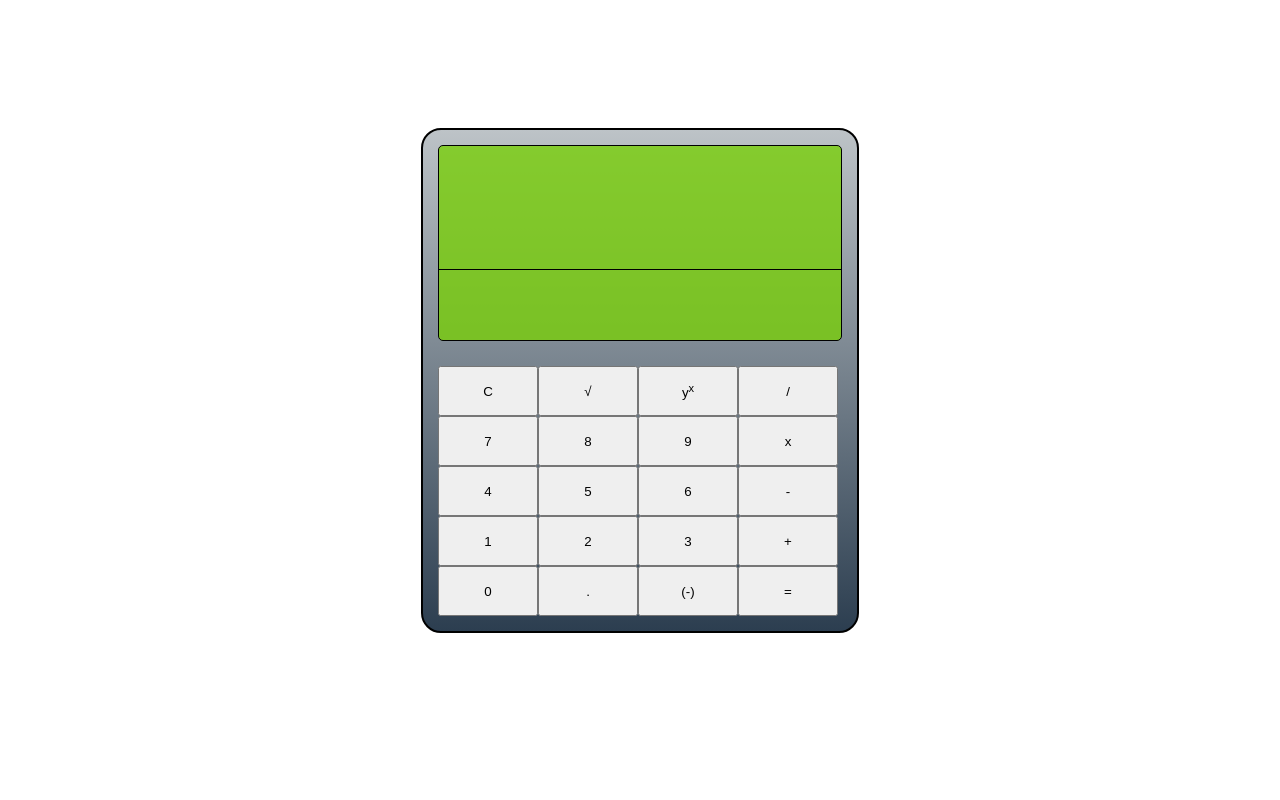
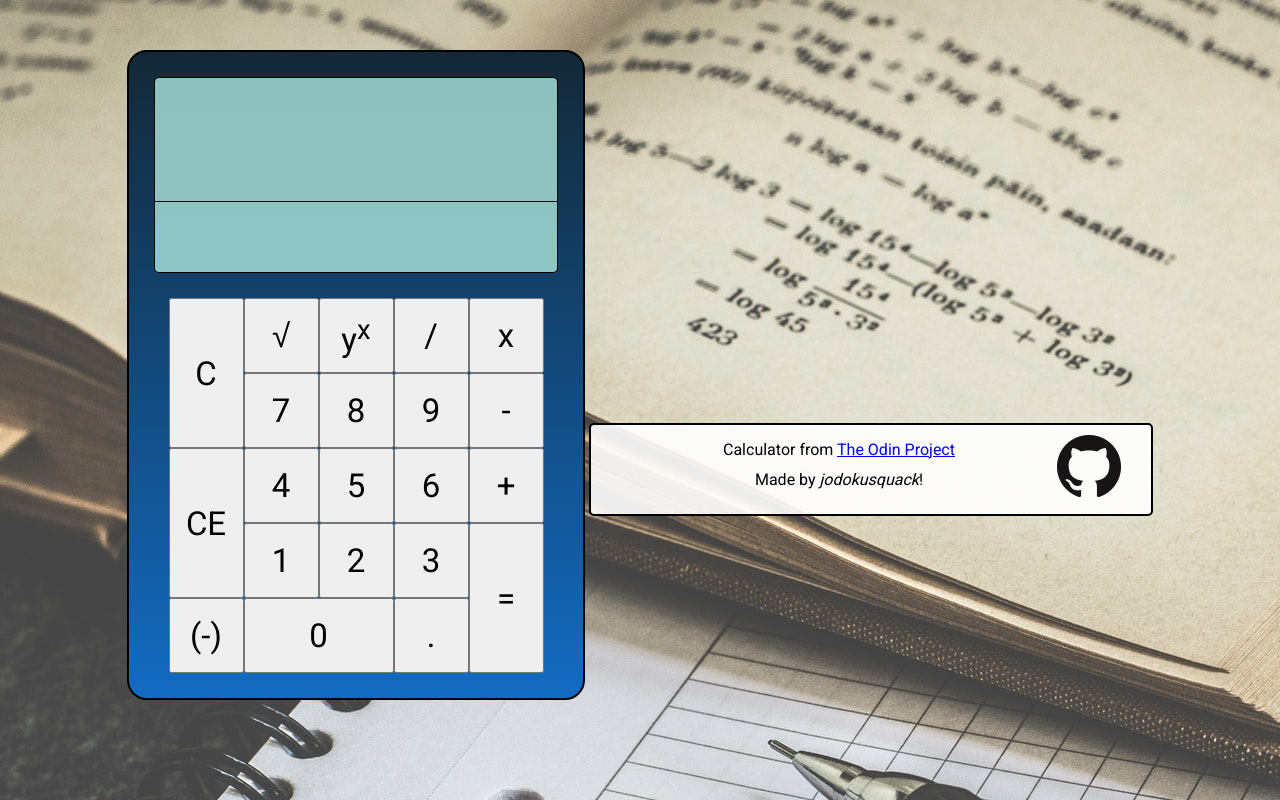
Before and after one commit to jodokusquack/calculator, a website: page index.html in a window 1280 px wide. Drawn offline with Linux system fonts and the light colour scheme; a web font is replaced by a local one.

Commit message:
Rework HTML and CSS and add images

```diff
--- a/index.html
+++ b/index.html
@@ -6,7 +6,7 @@
   <meta http-equiv="X-UA-Compatible" content="ie=edge">
   <title>📱 Calculator 🔢</title>
   <link rel="stylesheet" href="styles.css">
-  <link href="https://fonts.googleapis.com/css?family=Iceland&display=swap" rel="stylesheet">
+  <link href="https://fonts.googleapis.com/css?family=Iceland|Roboto&display=swap" rel="stylesheet">
 </head>
 <body>
   <!--The whole calculator-->
@@ -21,23 +21,32 @@
 
     <!--Buttons part-->
     <div id="buttons">
+      <button class="backspace" id="backspace">CE</button>
       <button class="clear" id="clear">C</button>
+
+      <div class="operators">
         <button class="root" id="root">&#8730;</button>
         <button class="operator" id="power">y<sup>x</sup></button>
         <button class="operator" id="divide">/</button>
+        <button class="operator" id="multiply">x</button>
+      </div>
+
+      <button class="operator minus" id="subtract">-</button>
+      <button class="operator plus" id="add">+</button>
+
+      <div class="numbers">
         <button class="number" id="7">7</button>
         <button class="number" id="8">8</button>
         <button class="number" id="9">9</button>
-      <button class="operator" id="multiply">x</button>
         <button class="number" id="4">4</button>
         <button class="number" id="5">5</button>
         <button class="number" id="6">6</button>
-      <button class="operator" id="subtract">-</button>
         <button class="number" id="1">1</button>
         <button class="number" id="2">2</button>
         <button class="number" id="3">3</button>
-      <button class="operator" id="add">+</button>
-      <button class="number" id="0">0</button>
+      </div>
+
+      <button class="number zero" id="0">0</button>
       <button class="decimalPoint" id="point">.</button>
       <button class="negative" id="negative">(-)</button>
       <button class="equals" id="equals">=</button>
@@ -45,6 +54,15 @@
 
   </section>
 
+  <section id="contact">
+    <a href="https://github.com/jodokusquack/" target="_blank" id="github-logo"><img src="images/GitHub-Mark-64px.png"
+        alt="Github-Logo"></a>
+    <p>Calculator from <a href="https://www.theodinproject.com/courses/web-development-101/lessons/calculator">The Odin Project</a></p>
+
+    <p>Made by <i>jodokusquack</i>!</p>
+
+  </section>
+
   <script src="script.js"></script>
 </body>
 </html>
--- a/styles.css
+++ b/styles.css
@@ -4,20 +4,25 @@ p {
 }
 
 /* CSS */
+html {
+  background-image: url('images/background.jpg');
+  height: 100%;
+}
 body {
   margin: auto auto;
   text-align: center;
+  height: 100%;
 }
 
 #calculator {
-  margin-top: 10%;
-  padding: 15px;
+  margin-top: 50px;
+  padding: 25px;
   border: 2px solid black;
   border-radius: 20px;
   display: inline-block;
   background: #bdc3c7;  /* fallback for old browsers */
-  background: -webkit-linear-gradient(to top, #2c3e50, #bdc3c7);  /* Chrome 10-25, Safari 5.1-6 */
-  background: linear-gradient(to top, #2c3e50, #bdc3c7); /* W3C, IE 10+/ Edge, Firefox 16+, Chrome 26+, Opera 12+, Safari 7+ */
+  background: -webkit-linear-gradient(to top, #014f9c, #bdc3c7);  /* Chrome 10-25, Safari 5.1-6 */
+  background: linear-gradient(to top, #136bc2, #132836); /* W3C, IE 10+/ Edge, Firefox 16+, Chrome 26+, Opera 12+, Safari 7+ */
 
 }
 
@@ -27,7 +32,7 @@ body {
   border: 1px solid black;
   border-radius: 5px;
   margin-bottom: 25px;
-  background: rgba(121, 207, 9, 0.8);
+  background: rgba(173, 231, 222, 0.8);
   width: 402px;
 }
 
@@ -69,7 +74,75 @@ body {
 /* Buttons Part */
 #buttons {
   display: grid;
-  grid-template-columns: repeat(4, 100px);
-  grid-template-rows: repeat(5, 50px);
+  grid-template-columns: repeat(5, 75px);
+  grid-template-rows: repeat(5, 75px);
+  grid-template-areas:
+    "clear operators operators operators operators"
+    "clear numbers numbers numbers minus"
+    "backspace numbers numbers numbers plus"
+    "backspace numbers numbers numbers equals"
+    "negate zero zero decimal equals";
+  justify-content: center;
+}
 
+#buttons button {
+  font-size: 33px;
+  font-family: 'Roboto', sans-serif;
+  cursor: pointer;
 }
+
+/* Grid formatting */
+
+#backspace {
+  grid-area: backspace;
+}
+#clear {
+  grid-area: clear;
+}
+#buttons .numbers {
+  grid-area: numbers;
+  display: grid;
+  grid-template-columns: repeat(3, 75px);
+  grid-template-rows: repeat(3, 75px);
+}
+#buttons .operators {
+  grid-area: operators;
+  display: grid;
+  grid-template-columns: repeat(4, 75px);
+}
+#buttons .minus {
+  grid-area: minus;
+}
+#buttons .plus {
+  grid-area: plus;
+}
+#equals {
+  grid-area: equals;
+}
+#negative {
+  grid-area: negate;
+}
+#buttons .zero {
+  grid-area: zero;
+}
+#point {
+  grid-area: decimal;
+}
+
+/* Contact Part */
+#contact {
+  font-family: 'Roboto', sans-serif;
+  position: relative;
+  top: 100px;
+  display: inline-block;
+  padding: 10px 30px 5px;
+  background-color: rgba(255, 255, 255, 0.9);
+  width: 500px;
+  border: 2px solid black;
+  border-radius: 5px;
+  line-height: 30px;
+}
+
+#github-logo {
+  float: right;
+}
```
Also changed, not shown: images/GitHub-Mark-64px.png (added), images/background.jpg (added). Lines whose indentation alone changed are shown as unchanged.
